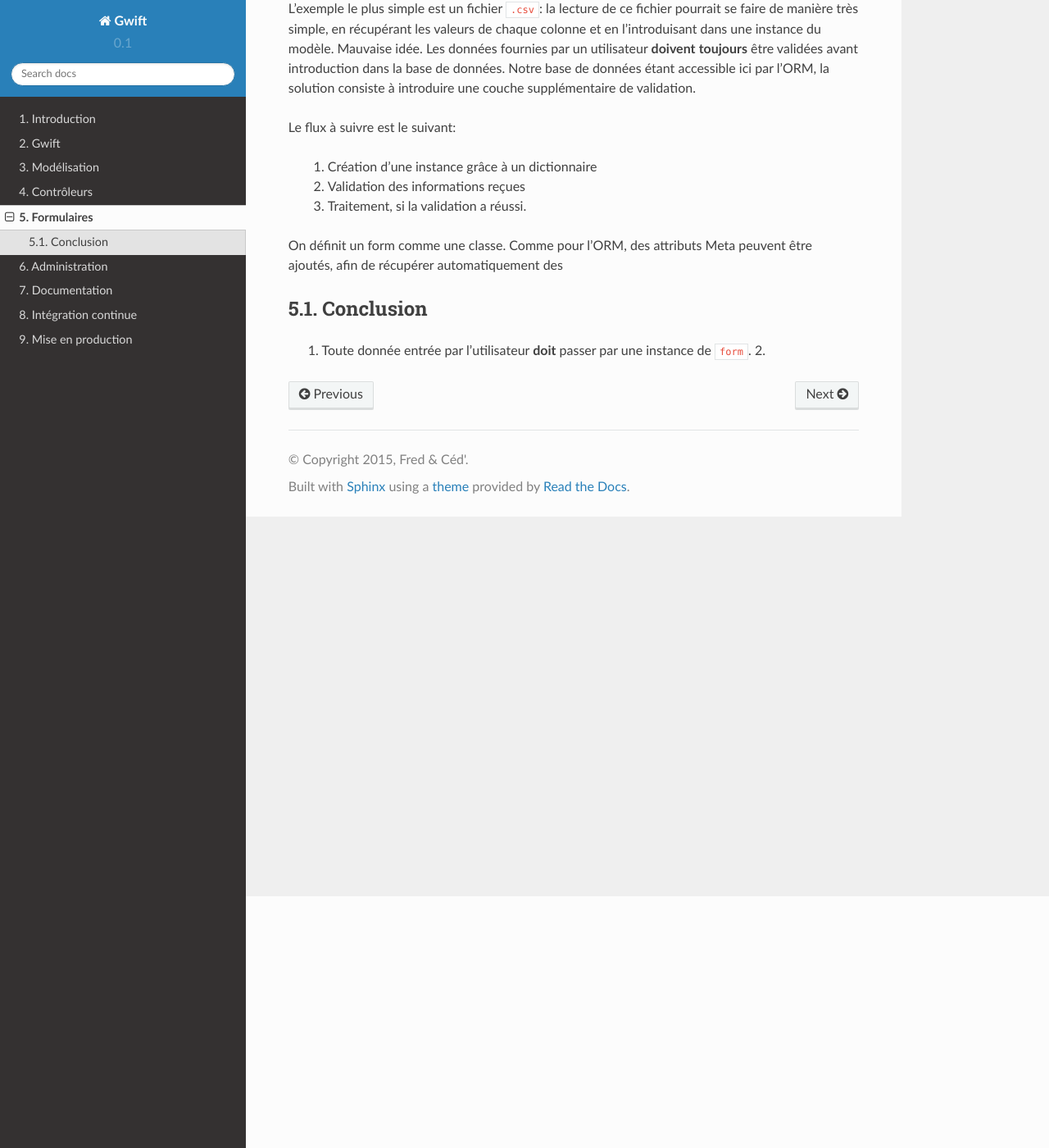
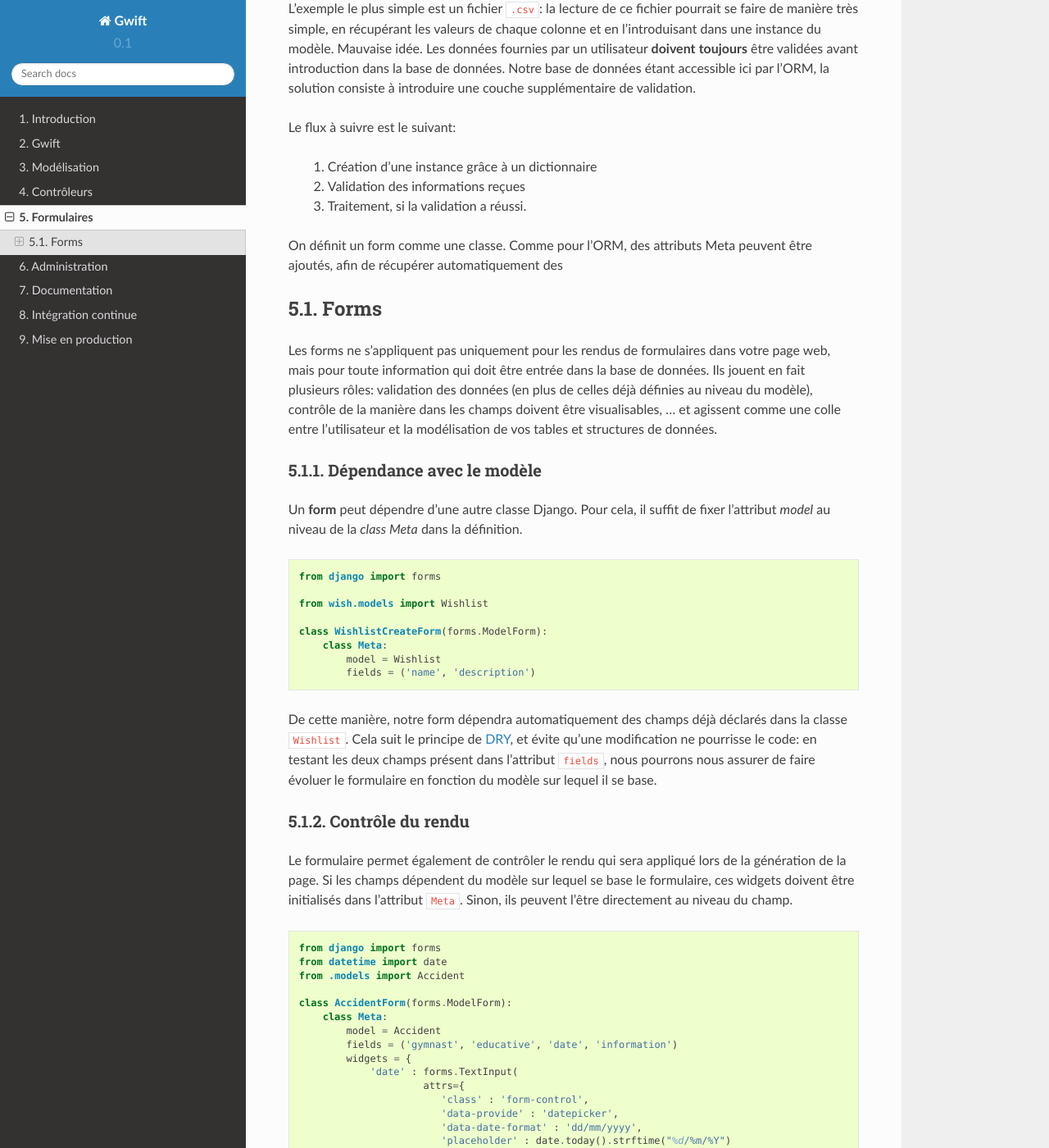
Before and after one commit to Grimbox/gwift-book, a Sphinx documentation site: the page built from source/forms.rst, in a window 1280 px wide and 1400 px high, scrolled down 307 px. Shown: the whole window at 82% size. Built offline with Sphinx 7.4.7 and the Read the Docs theme 2.0.0, drawn with Linux system fonts in a browser that asks for light colours; some of the changed text lies outside the part shown.

Commit message:
include forms data

```diff
--- a/source/forms.rst
+++ b/source/forms.rst
@@ -14,6 +14,8 @@ Le flux à suivre est le suivant:
 
 On définit un form comme une classe. Comme pour l'ORM, des attributs Meta peuvent être ajoutés, afin de récupérer automatiquement des
 
+.. include:: forms/05-forms.rst
+
 ##########
 Conclusion
 ##########
```
